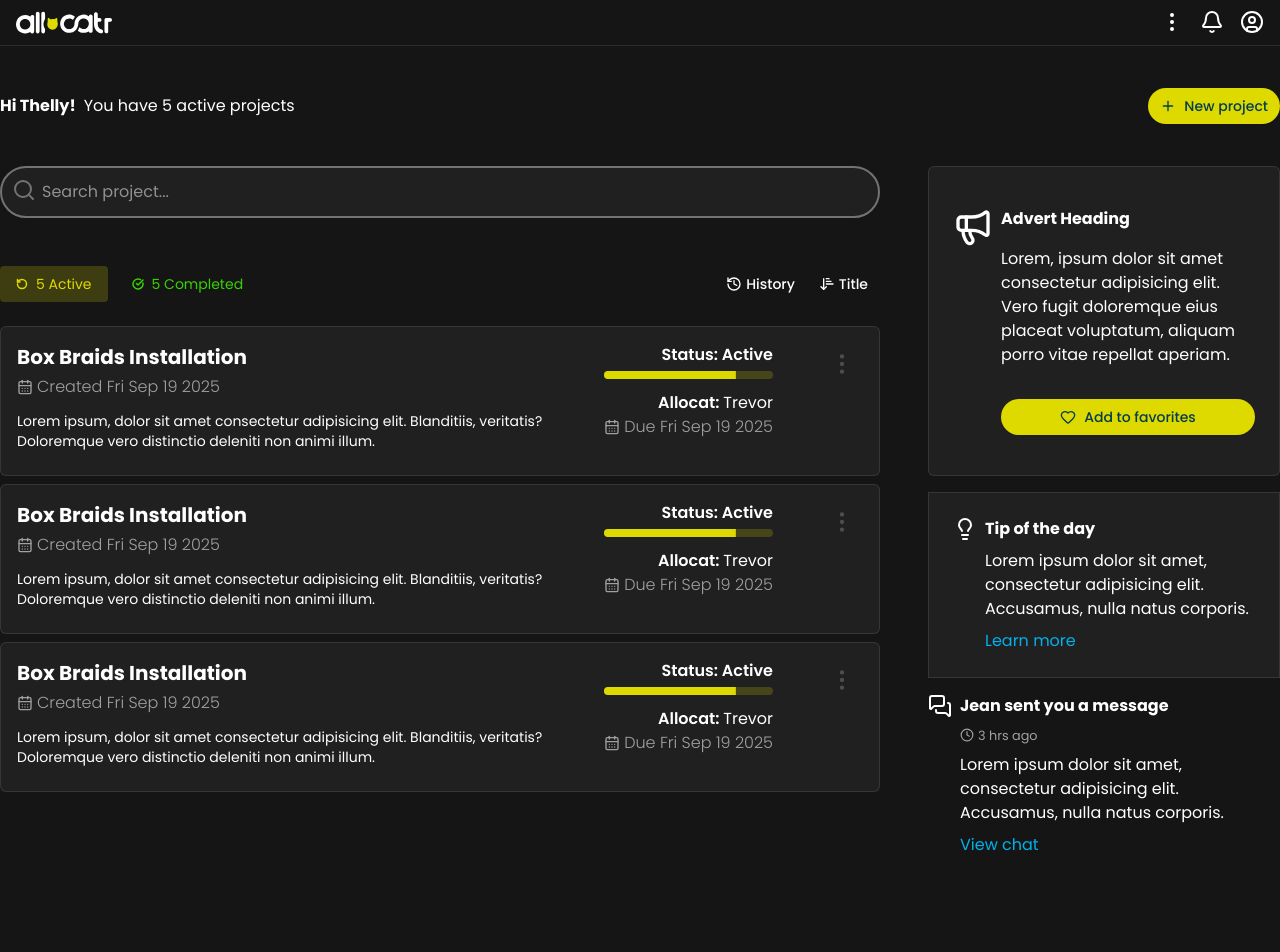
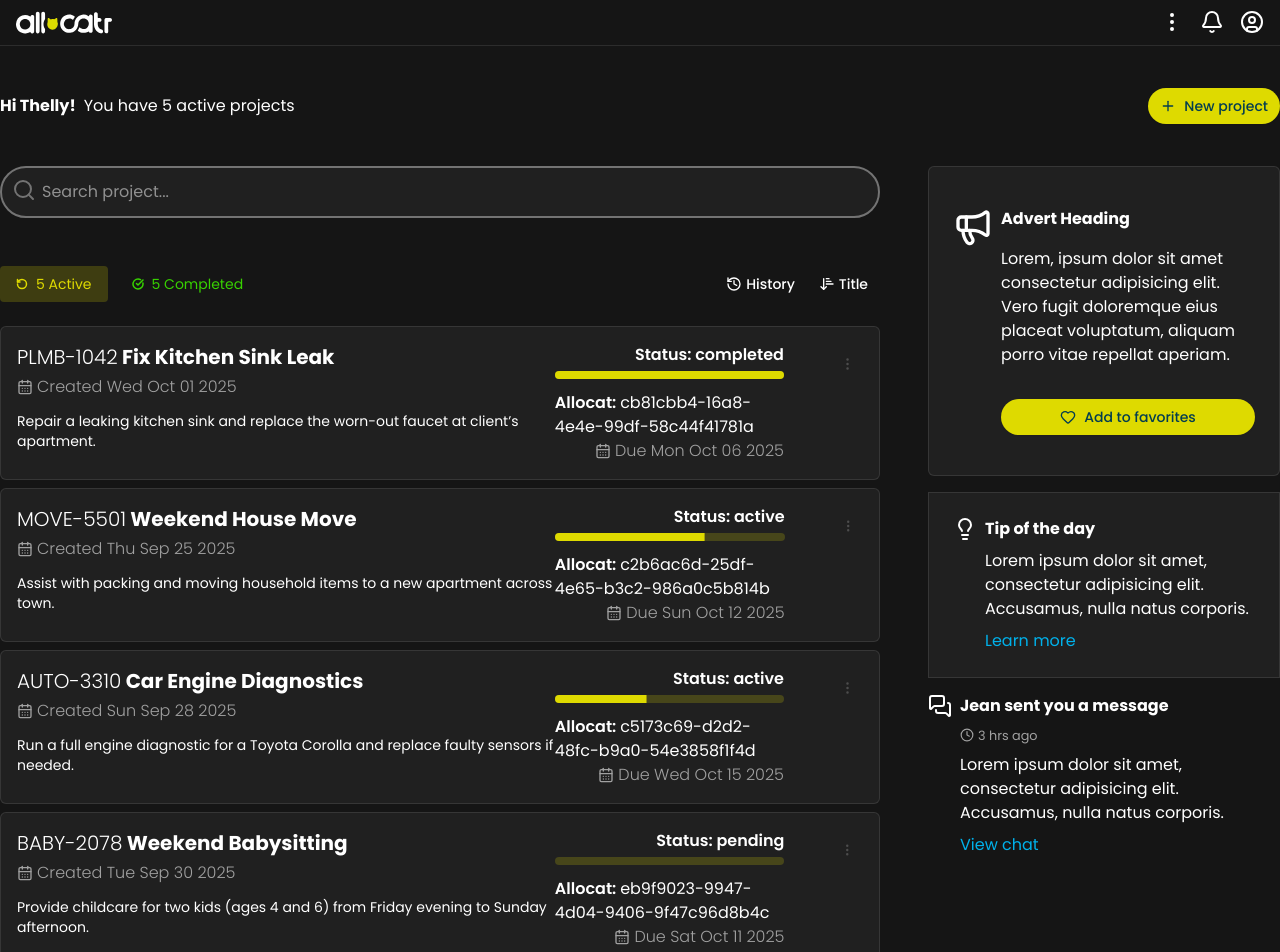
Before and after one commit to bytebytrevor/allocatrui, a React (Vite) app: page /dashboard/projects in a window 1280 px wide. Shown: the top 952 px of the page. Before the commit the page ends 889 px from the top, so only its background shows below. Built offline with nearby package versions, Linux system fonts and the light colour scheme.

Commit message:
Add project sample model

```diff
--- a/src/Types.ts
+++ b/src/Types.ts
@@ -3,3 +3,31 @@ export type Task = {
     title: string;
     status: "complete" | "active" | "overdue";
 }
+
+export type Project = {
+    id: string; // GUID
+    projectCode: string;
+    title: string;
+    description: string;
+    type?: string; // e.g., "home service", "digital", etc.
+    category?: string; // e.g., "plumbing", "babysitting", etc.
+    createdAt: string;
+    updatedAt?: string;
+    startDate?: string;
+    dueDate: string;
+    completedAt?: string;
+    status: "pending" | "active" | "completed" | "cancelled" | "overdue";
+    progress?: number; // percentage 0-100
+    priority?: "low" | "medium" | "high" | "urgent";
+    userId: string; // project owner
+    allocatId: string; // assigned Allocatr (worker)
+    teamIds?: string[]; // optional team members
+    tasksCount?: number;
+    messagesCount?: number;
+    lastActivity?: string;
+    isPublic?: boolean;
+    allowBids?: boolean;
+    budget?: number;
+    currency?: string;
+    attachments?: string[];
+};
--- a/src/components/ProjectCard.tsx
+++ b/src/components/ProjectCard.tsx
@@ -1,37 +1,30 @@
 import { CalendarDaysIcon, EllipsisVerticalIcon } from "lucide-react";
 import { Progress } from "./ui/progress";
+import type { Project } from "@/Types";
 
 type Props = {
-    id: number;
-    title: string;
-    description: string;
-    createdAt: Date;
-    dueDuated: Date;
-    userId: string;
-    allocatId: string;
+    props: Project
 }
 
-function ProjectCard(props: Props) {
+function ProjectCard({props}: Props) {
     return (
         <div className="flex justify-between bg-accent p-4 border rounded-[6px]">
             <div className="w-xl">
-                <h3 className="font-bold text-xl">Box Braids Installation</h3>
+                <h3 className="font-bold text-xl"><span className="font-light">{props.projectCode}</span> {props.title}</h3>
                 <span
                     className="flex items-center gap-1 font-light text-muted-foreground py-1"
                 >
-                    <CalendarDaysIcon size={16} />Created {new Date().toDateString()}
+                    <CalendarDaysIcon size={16} />Created { new Date(props.createdAt).toDateString()}
                 </span>
-                <p className="text-sm py-2">
-                    Lorem ipsum, dolor sit amet consectetur adipisicing elit. Blanditiis, veritatis? Doloremque vero distinctio deleniti non animi illum.
-                </p>
+                <p className="text-sm py-2">{props.description}</p>
             </div>
             <div className="flex gap-12">
                 <div className="flex flex-col items-end max-w-60">
-                    <span className="flex items-center font-semibold">Status: Active</span>
-                    <Progress value={78} className="mt-1"/>
-                    <p className="font-semibold pt-3">Allocat: <span className="font-normal">Trevor</span></p>
+                    <span className="flex items-center font-semibold">Status: {props.status}</span>
+                    <Progress value={props.progress} className="mt-1"/>
+                    <p className="font-semibold pt-3">Allocat: <span className="font-normal">{props.allocatId}</span></p>
                     <p className="flex items-center gap-1 text-muted-foreground font-light">
-                        <CalendarDaysIcon size={16} />Due {new Date().toDateString()}
+                        <CalendarDaysIcon size={16} />Due {new Date(props.dueDate).toDateString()}
                     </p>
                 </div>
                 <EllipsisVerticalIcon size={42} className="text-white/20 hover:text-white p-2 hover:bg-background/40 rounded-full"/>
--- /dev/null
+++ b/src/data/projects.ts
@@ -0,0 +1,160 @@
+import type { Project } from "@/Types";
+
+export const projects: Project[] = [
+  {
+    id: "2b5b0b0e-27f5-4a4a-91a7-3fefb45a8f12",
+    projectCode: "PLMB-1042",
+    title: "Fix Kitchen Sink Leak",
+    description: "Repair a leaking kitchen sink and replace the worn-out faucet at client’s apartment.",
+    type: "Home Repair",
+    category: "Plumbing",
+    createdAt: "2025-10-01T09:20:00Z",
+    updatedAt: "2025-10-05T10:15:00Z",
+    startDate: "2025-10-03T08:00:00Z",
+    dueDate: "2025-10-06T17:00:00Z",
+    status: "completed",
+    progress: 100,
+    priority: "medium",
+    userId: "baf2327a-8b40-40b1-ae49-49bb3edaf411",
+    allocatId: "cb81cbb4-16a8-4e4e-99df-58c44f41781a",
+    tasksCount: 3,
+    messagesCount: 2,
+    lastActivity: "2025-10-06T16:30:00Z",
+    isPublic: false,
+    allowBids: false,
+    budget: 45,
+    currency: "USD",
+    attachments: [],
+  },
+  {
+    id: "a7843a2b-0e35-44c0-871d-7db4cce30f92",
+    projectCode: "MOVE-5501",
+    title: "Weekend House Move",
+    description: "Assist with packing and moving household items to a new apartment across town.",
+    type: "Logistics",
+    category: "Moving & Delivery",
+    createdAt: "2025-09-25T12:00:00Z",
+    dueDate: "2025-10-12T18:00:00Z",
+    status: "active",
+    progress: 65,
+    priority: "high",
+    userId: "ac21717e-b745-4935-91cb-3452a447d955",
+    allocatId: "c2b6ac6d-25df-4e65-b3c2-986a0c5b814b",
+    teamIds: ["d141bc29-ec17-47a3-b48a-49f849da5e9a"],
+    tasksCount: 6,
+    messagesCount: 4,
+    lastActivity: "2025-10-09T14:00:00Z",
+    isPublic: true,
+    allowBids: true,
+    budget: 120,
+    currency: "USD",
+    attachments: [],
+  },
+  {
+    id: "7b1e9152-7275-4f03-a38c-5e54a07ce94e",
+    projectCode: "AUTO-3310",
+    title: "Car Engine Diagnostics",
+    description: "Run a full engine diagnostic for a Toyota Corolla and replace faulty sensors if needed.",
+    type: "Auto Service",
+    category: "Mechanic",
+    createdAt: "2025-09-28T10:00:00Z",
+    dueDate: "2025-10-15T17:00:00Z",
+    status: "active",
+    progress: 40,
+    priority: "urgent",
+    userId: "df2d9a09-115b-42b8-b4a5-367a621ca80a",
+    allocatId: "c5173c69-d2d2-48fc-b9a0-54e3858f1f4d",
+    tasksCount: 5,
+    messagesCount: 3,
+    lastActivity: "2025-10-10T08:30:00Z",
+    isPublic: false,
+    allowBids: false,
+    budget: 75,
+    currency: "USD",
+    attachments: [],
+  },
+  {
+    id: "ea7c4b6d-c706-4db8-a75e-94d5db053444",
+    projectCode: "BABY-2078",
+    title: "Weekend Babysitting",
+    description: "Provide childcare for two kids (ages 4 and 6) from Friday evening to Sunday afternoon.",
+    type: "Childcare",
+    category: "Babysitting",
+    createdAt: "2025-09-30T15:45:00Z",
+    dueDate: "2025-10-11T18:00:00Z",
+    status: "pending",
+    progress: 0,
+    priority: "medium",
+    userId: "a9b2d8ce-3e4e-4a9f-bf09-f3a719d229b4",
+    allocatId: "eb9f9023-9947-4d04-9406-9f47c96d8b4c",
+    isPublic: true,
+    allowBids: true,
+    budget: 60,
+    currency: "USD",
+    attachments: [],
+  },
+  {
+    id: "fdc4e1b1-44a5-4a37-a5c1-580dc899a0cf",
+    projectCode: "LAND-7822",
+    title: "Garden Landscaping",
+    description: "Design and install a new backyard landscape with flower beds and a small patio area.",
+    type: "Outdoor",
+    category: "Landscaping",
+    createdAt: "2025-09-18T09:00:00Z",
+    dueDate: "2025-10-08T18:00:00Z",
+    completedAt: "2025-10-07T16:00:00Z",
+    status: "completed",
+    progress: 100,
+    priority: "high",
+    userId: "ee1c9b15-cc45-4c32-9a6e-9cf73458d3ad",
+    allocatId: "cb81cbb4-16a8-4e4e-99df-58c44f41781a",
+    isPublic: false,
+    allowBids: false,
+    budget: 300,
+    currency: "USD",
+    attachments: [],
+  },
+  {
+    id: "60c4d492-cbf3-4e48-86ff-2f6b7e4c01ad",
+    projectCode: "SCL-9055",
+    title: "Morning School Run",
+    description: "Daily morning school drop-off service for two children from Tuesday to Friday.",
+    type: "Transport",
+    category: "School Runs",
+    createdAt: "2025-10-03T07:00:00Z",
+    dueDate: "2025-10-17T07:30:00Z",
+    status: "active",
+    progress: 55,
+    priority: "low",
+    userId: "fdb6a502-5595-4b61-b5a3-5a432c9b2c8c",
+    allocatId: "b1f9c31e-2451-4b75-b9f1-4e2f89e44577",
+    isPublic: true,
+    allowBids: true,
+    budget: 80,
+    currency: "USD",
+    attachments: [],
+  },
+  {
+    id: "8c7233d4-893a-4af4-b7d4-fc1e018aa9b9",
+    projectCode: "ELC-6007",
+    title: "Wiring Installation for New Room",
+    description: "Install electrical wiring and outlets for a newly built room extension.",
+    type: "Home Repair",
+    category: "Electrical",
+    createdAt: "2025-09-22T09:30:00Z",
+    dueDate: "2025-10-05T17:00:00Z",
+    status: "overdue",
+    progress: 70,
+    priority: "urgent",
+    userId: "12e1a963-43b8-4b9c-b3f8-48a47eb417c2",
+    allocatId: "da34a31c-4f9b-4f84-86b7-5a9e7ef4811c",
+    tasksCount: 4,
+    messagesCount: 6,
+    lastActivity: "2025-10-09T10:00:00Z",
+    isPublic: false,
+    allowBids: false,
+    budget: 150,
+    currency: "USD",
+    attachments: [],
+  }
+];
--- a/src/pages/Projects.tsx
+++ b/src/pages/Projects.tsx
@@ -4,7 +4,6 @@ import ProjectStatusBadge from "@/components/ProjectStatusBadge";
 import { Button } from "@/components/ui/button";
 import {
     ArrowDownNarrowWideIcon,
-    CatIcon,
     CircleCheckBigIcon,
     ClockIcon,
     HeartIcon,
@@ -16,6 +15,7 @@ import {
     RotateCcwIcon
 } from "lucide-react";
 import { Link } from "react-router-dom";
+import { projects } from "@/data/projects";
 
 function Projects() {
     return (
@@ -56,9 +56,9 @@ function Projects() {
                             </div>
                         </div>
                         <div className="flex flex-col gap-2 my-6">
-                            <ProjectCard />
-                            <ProjectCard />
-                            <ProjectCard />
+                            {projects.map(project =>
+                                <ProjectCard props={project} />
+                            )}
                         </div>
                     </section>
                     <aside className="flex flex-col space-y-4 w-lg">
```
